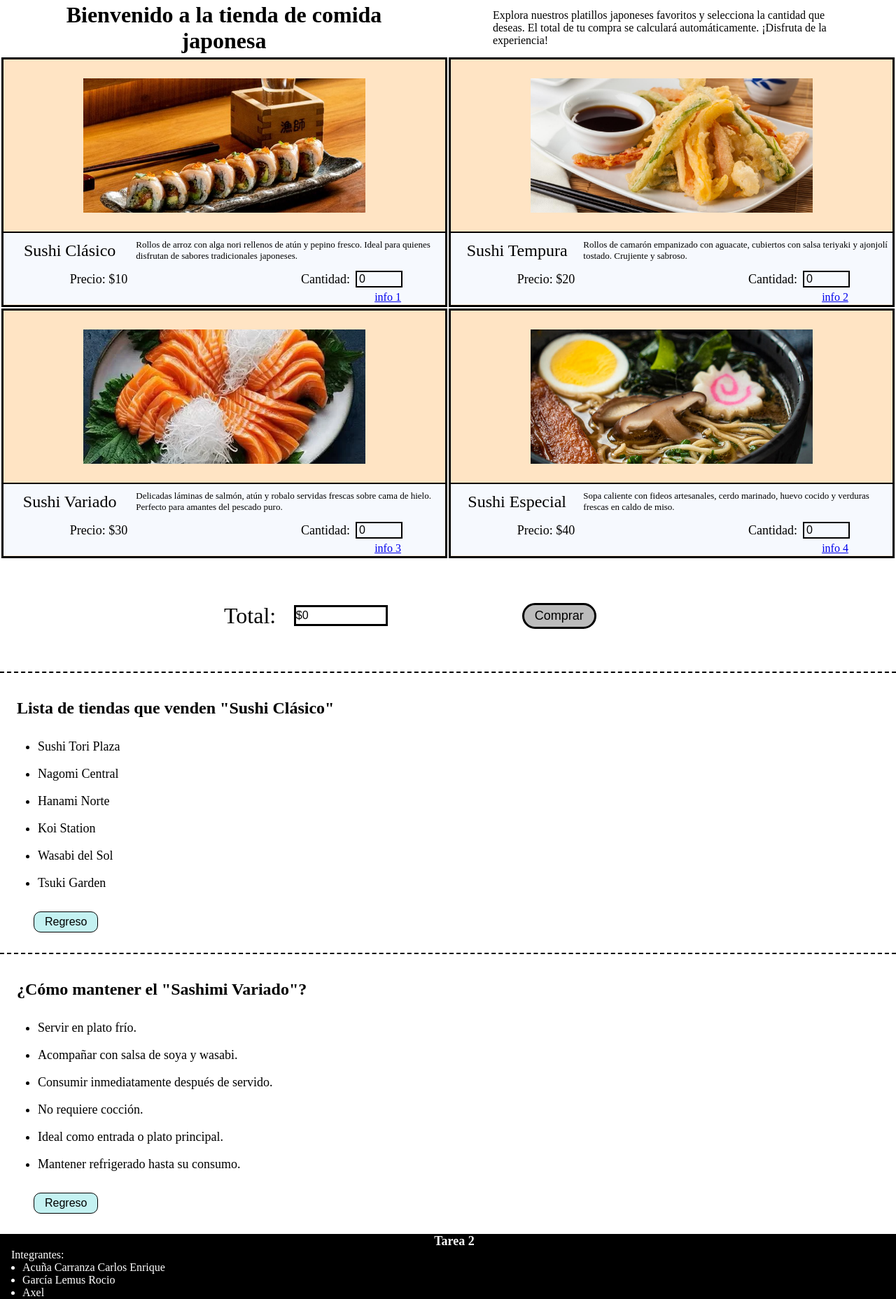
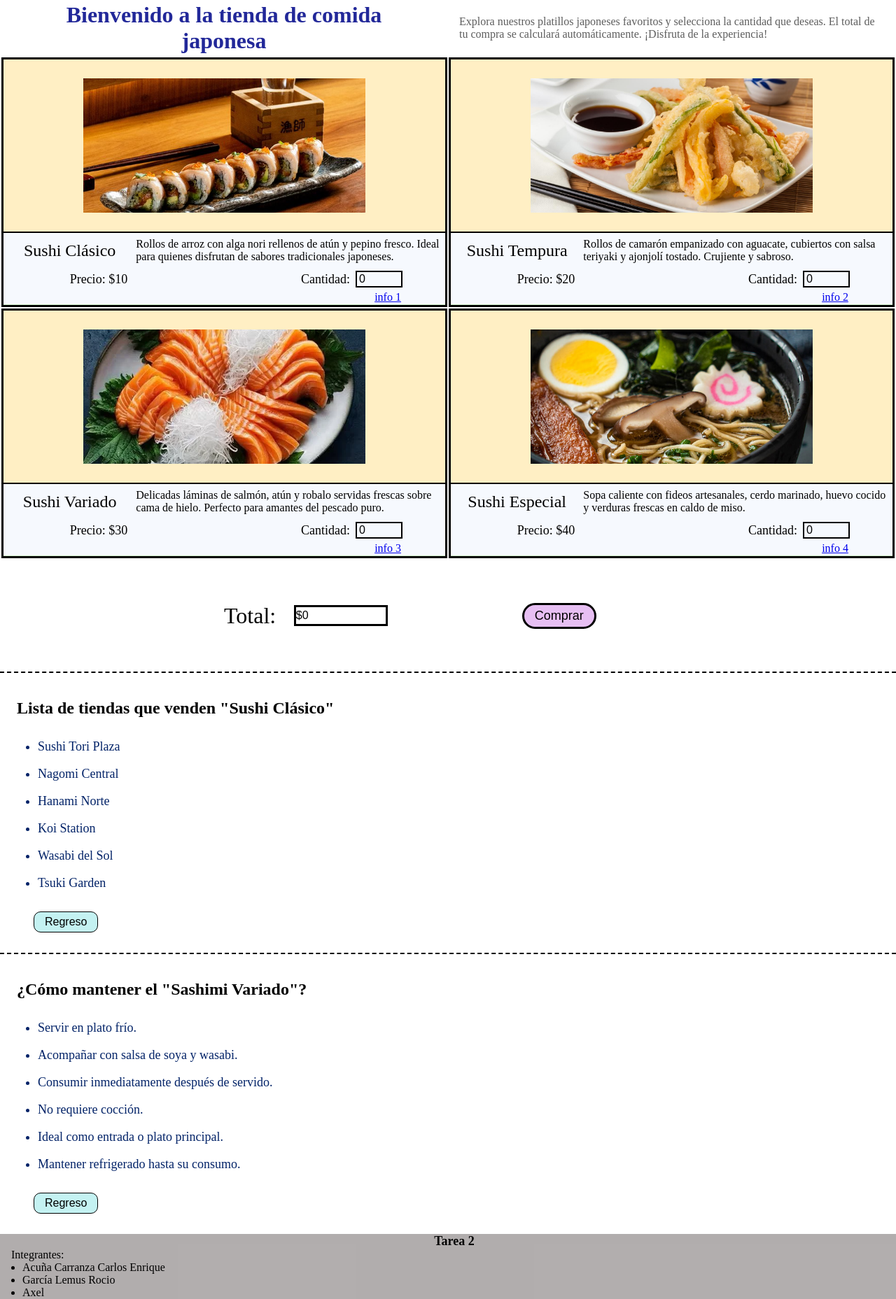
Before and after one commit to RGL4319/NegociosyDesarrolloWeb, a plain HTML site: page index.html in a window 1280 px wide. Shown: the whole page at 70% size. Drawn offline with Linux system fonts and the light colour scheme.

Commit message:
Modify: cambios de colores :)

```diff
--- a/index.html
+++ b/index.html
@@ -4,7 +4,7 @@
 <head>
     <meta charset="UTF-8">
     <meta name="viewport" content="width=device-width, initial-scale=1.0">
-    <link rel="stylesheet" href="/styles.css">
+    <link rel="stylesheet" href="styles.css">
     <title>Tarea 2</title>
 </head>
 
@@ -13,11 +13,12 @@
     <div class="titulo-conteiner">
         <div class="titulo1">
             <a name="Inicio">
-                <h1 class="titulo">Bienvenido a la tienda de comida japonesa</h1>
+                <h1 class ="titulo">Bienvenido a la tienda de comida japonesa</h1>
             </a>
         </div>
         <div class="titulo2">
             <p>
+
                 Explora nuestros platillos japoneses favoritos y selecciona la cantidad que deseas. El total de tu
                 compra se
                 calculará automáticamente. ¡Disfruta de la experiencia!
--- a/styles.css
+++ b/styles.css
@@ -23,8 +23,7 @@
     height: 10vh;
     width: 100%;
     display: flex;
-    justify-content: space-around;
-    align-items: center;
+
 }
 
 .titulo1 {
@@ -44,11 +43,14 @@
 }
 
 .titulo-conteiner a {
+    color: rgb(34, 40, 153);
     width: 90%;
 }
 
 .titulo-conteiner p {
-    width: 80%;
+    color:rgba(87, 87, 87, 0.966);
+    width: 95%;
+    justify-content: center;
     align-self: center;
 }
 
@@ -76,7 +78,7 @@
 }
 
 .info-conteiner {
-    background-color: antiquewhite;
+    background-color: rgb(209, 241, 202);
     width: 50%;
     height: 50%;
     border: 3px solid black;
@@ -92,7 +94,7 @@
 
 .imagen-conteiner {
     /* background-color: rgb(235, 252, 246); */
-    background-color: bisque;
+    background-color: rgb(255, 239, 196);
     width: 100%;
     height: 70%;
     display: flex;
@@ -153,7 +155,7 @@
 }
 
 .nombre-desc p {
-    font-size: small;
+    font-size: medium;
 }
 
 .info-descripcion {
@@ -219,7 +221,7 @@
 }
 
 .boton-comprar {
-    background-color: rgb(188, 188, 188);
+    background-color: rgb(231, 191, 243);
     padding: 5px 15px;
     font-size: large;
     text-align: center;
@@ -245,6 +247,7 @@
 }
 
 .lista-tiendas ul {
+    color: rgb(3, 35, 104);
     margin: 0;
     padding: 1em 0 0 3em;
     font-size: large;
@@ -270,7 +273,7 @@
 }
 
 .footer {
-    background-color: black;
+    background-color: rgba(114, 107, 107, 0.548);
     width: 100%;
     height: auto;
     display: flex;
@@ -279,18 +282,18 @@
 }
 
 .footer h2 {
-    color: white;
+    color: rgb(0, 0, 0);
     margin-left: 1em;
     font-size: large;
     align-self: center;
 }
 
 .footer p {
-    color: white;
+    color: rgb(0, 0, 0);
     margin-left: 1em;
 }
 
 .footer li {
-    color: white;
+    color: rgb(0, 0, 0);
     margin-left: 2em;
 }
--- a/styles2.css
+++ b/styles2.css
@@ -187,3 +187,6 @@ td {
     color: white;
     margin-left: 2em;
 }
+body {
+    background-color: rgba(192, 164, 168, 0.568) !important;
+}
```
Also changed, not shown: pagina2.html (+3 -3 lines).
